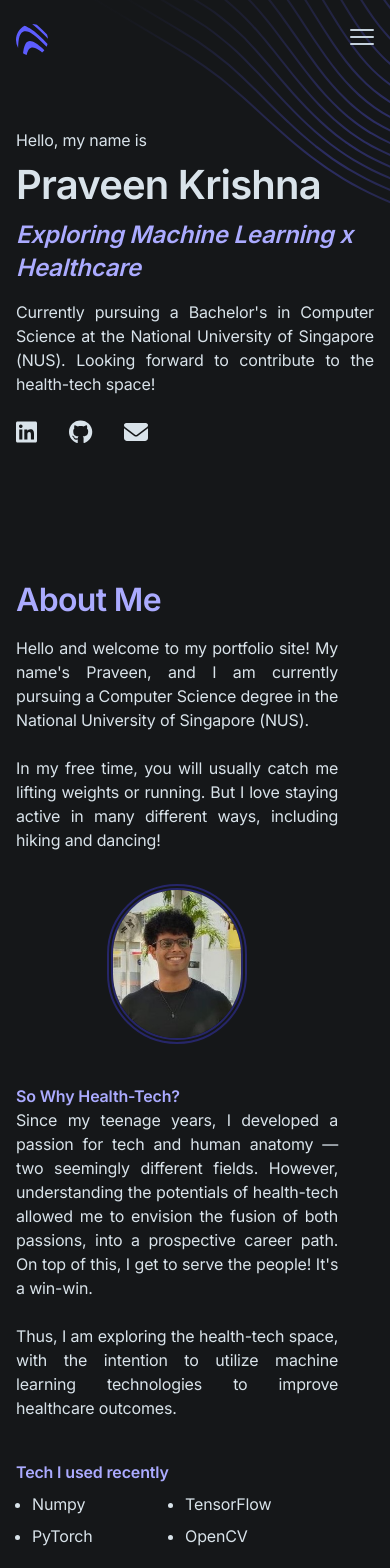
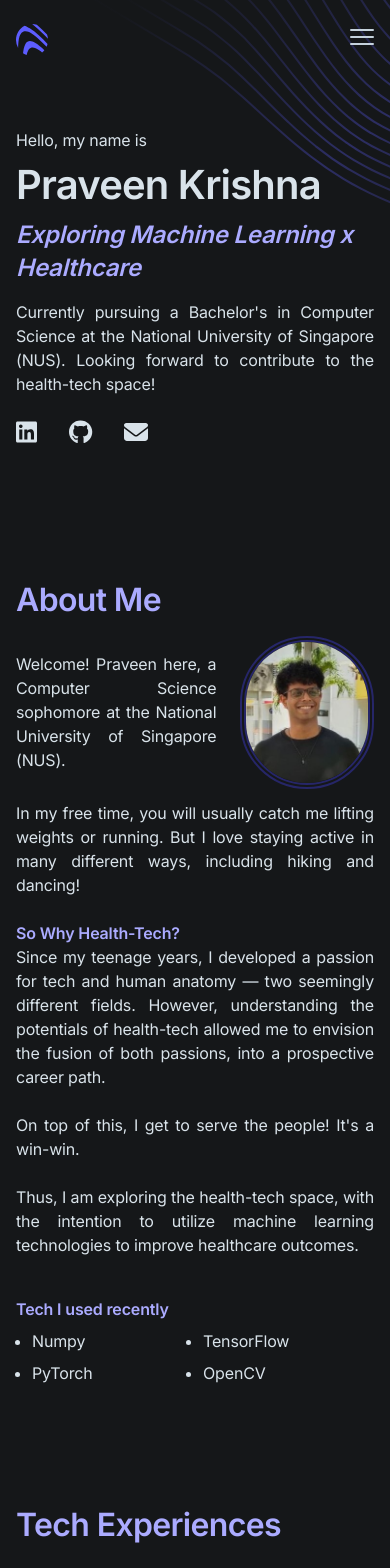
Before and after one commit to praveenkrishna0512/personal_website_v3, a Next.js app: page / in a window 390 px wide. Shown: the top 1568 px of the page. Built offline with nearby package versions, Linux system fonts and the light colour scheme.

Commit message:
About me is mobile responsive

```diff
--- a/components/about.tsx
+++ b/components/about.tsx
@@ -4,38 +4,40 @@ import Title from "./utils/title";
 
 export default function About() {
   return (
-    <section className="mt-8">
+    <section id="about" className="mt-8">
       <div className="max-w-6xl mx-auto px-4 sm:px-6 relative">
         <div className="relative pt-0 pb-0 mb-0 md:pt-0 md:pb-12">
           <div className="max-w-5xl mx-auto pb-12 md:pb-16" data-aos="fade-up">
             <Title title={"About Me"} />
-            <div className="flex flex-wrap items-center text-justify w-[90%] md:w-[80%]">
-              <div
-                className="w-full text-l text-gray-200 md:w-[65%] lg:w-[75%]"
-                data-aos="fade-left"
-              >
+            <div className="flex flex-row flex-wrap md:flex-nowrap items-start text-justify space-y-6 md:space-y-0 md:space-x-8 mb:mt-8">
+              <div className="flex flex-col w-full md:w-[44%] space-y-3 items-center justify-start">
+                <div className="flex flex-row space-x-6 items-center">
+                  <div className="flex justify-center w-[60%] sm:w-[70%]">
                     <p>
-                  Hello and welcome to my portfolio site! My name's Praveen, and
-                  I am currently pursuing a Computer Science degree in the
-                  National University of Singapore (NUS).
-                  <br />
-                  <br />
-                  In my free time, you will usually catch me lifting weights or
-                  running. But I love staying active in many different ways,
-                  including hiking and dancing!
+                      Welcome! Praveen here, a Computer Science sophomore at
+                      the National University of Singapore (NUS).
                     </p>
                   </div>
                   <div
-                className="flex justify-center w-full py-8 md:w-[35%] lg:w-[25%] md:pr-2 md:pl-8 md:py-0"
+                    className="flex justify-center w-[40%] sm:w-[30%]"
                     data-aos="fade-right"
                   >
                     <img
                       src="./images/about-me-pic-2.jpg"
                       alt="My Picture!"
-                  className="w-auto h-40 self-center rounded-full border-[6px] border-purple-900 border-double hover:shadow-[18px_10px_25px_-15px_#33363A]"
+                      className="self-center rounded-full border-[6px] border-purple-900 border-double hover:shadow-[18px_10px_25px_-15px_#33363A]"
                     />
                   </div>
-              <div className="w-full md:w-full mt-2 md:mt-4">
+                </div>
+                <div className="w-full" data-aos="fade-left">
+                  <p>
+                    In my free time, you will usually catch me lifting weights
+                    or running. But I love staying active in many different
+                    ways, including hiking and dancing!
+                  </p>
+                </div>
+              </div>
+              <div className="w-full mt-4 md:mt-0 md:w-[52%]">
                 <p>
                   <span className="font-semibold text-purple-400 text-left">
                     So Why Health-Tech?
@@ -45,8 +47,10 @@ export default function About() {
                   human anatomy — two seemingly different fields. However,
                   understanding the potentials of health-tech allowed me to
                   envision the fusion of both passions, into a prospective
-                  career path. On top of this, I get to serve the people! It's a
-                  win-win.
+                  career path.
+                  <br />
+                  <br />
+                  On top of this, I get to serve the people! It's a win-win.
                   <br />
                   <br />
                   Thus, I am exploring the health-tech space, with the intention
--- a/components/tech-experiences.tsx
+++ b/components/tech-experiences.tsx
@@ -6,7 +6,7 @@ import Title from "./utils/title";
 
 export default function TechExperiences() {
   return (
-    <section className="mt-16 md:mt-8">
+    <section id="tech-experiences" className="mt-16 md:mt-8">
       <div className="max-w-6xl mx-auto px-4 sm:px-6 relative">
         <div className="relative md:pb-12">
           <div className="max-w-5xl mx-auto pb-12 md:pb-16" data-aos="fade-up">
--- a/tailwind.config.js
+++ b/tailwind.config.js
@@ -7,6 +7,10 @@ module.exports = {
   ],
   theme: {
     extend: {
+      screens: {
+        'xs': '475px',
+        'sm': '545px',
+      },
       colors: {
         gray: {
           100: '#EBF1F5',
```
Lines whose indentation alone changed are shown as unchanged.
